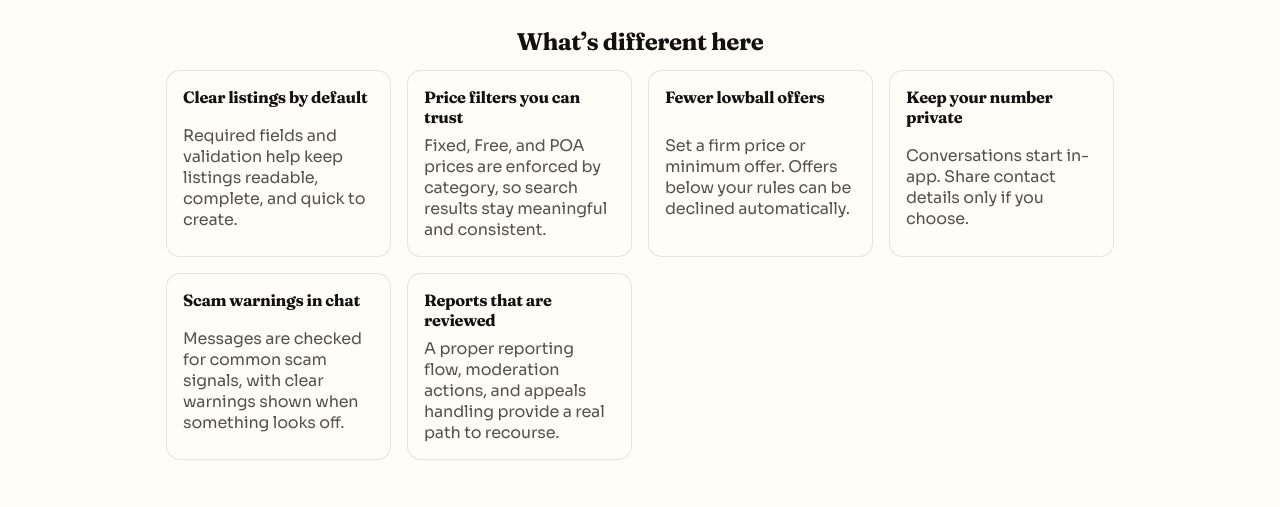
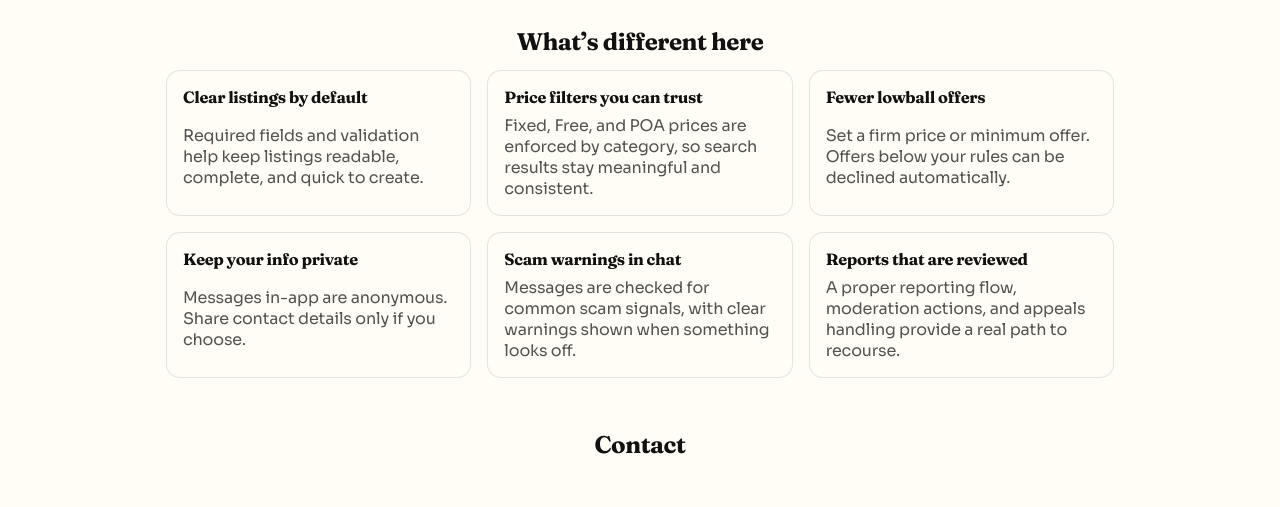
Before and after one commit to fograi/fogr.ai, a SvelteKit app: page /about in a window 1280 px wide. Shown: the part 230-737 px from the top of the page. Built offline with nearby package versions, Linux system fonts and the light colour scheme; no server answers.

Commit message:
feat: update wording for privacy in contact section and enhance grid layout for larger screens

```diff
--- a/src/routes/(public)/about/+page.svelte
+++ b/src/routes/(public)/about/+page.svelte
@@ -37,9 +37,9 @@
 			</article>
 
 			<article class="card">
-				<h3>Keep your number private</h3>
+				<h3>Keep your info private</h3>
 				<p>
-					Conversations start in-app.
+					Messages in-app are anonymous.
 					Share contact details only if you choose.
 				</p>
 			</article>
@@ -121,6 +121,11 @@
 		gap: 16px;
 		grid-template-columns: repeat(auto-fit, minmax(220px, 1fr));
 	}
+	@media (min-width: 900px) {
+		.grid {
+			grid-template-columns: repeat(3, minmax(0, 1fr));
+		}
+	}
 
 	.card {
 		background: var(--surface);
```
